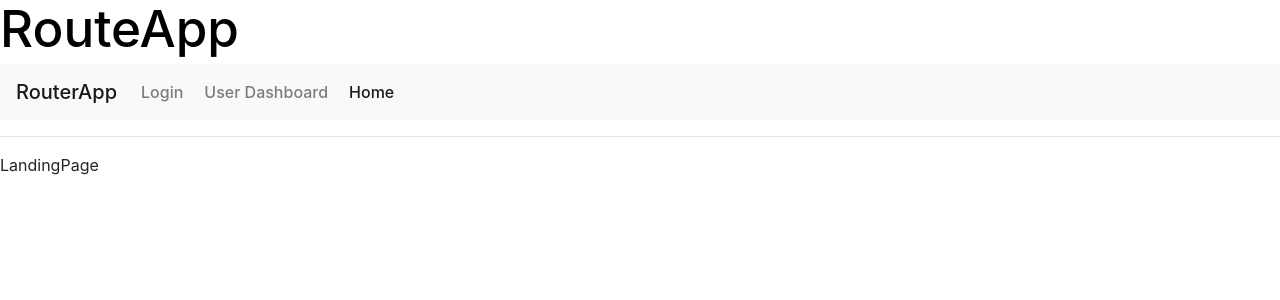
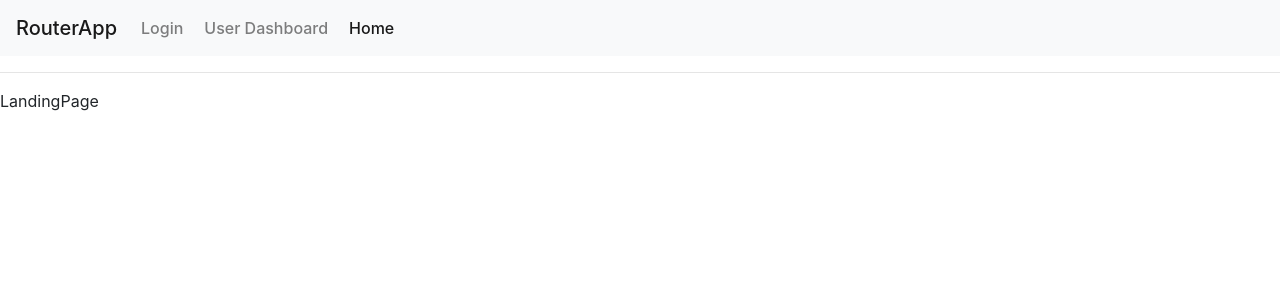
Before and after one commit to Doniben/basic-goit-sample, a React (Vite) app in the folder goit-event/: page / in a window 1280 px wide. Shown: the top 300 px of the page. Built offline with nearby package versions, Linux system fonts and the light colour scheme.

Commit message:
nested route for dynamic params

```diff
--- a/goit-event/src/5-Enrutamiento/RouteApp.jsx
+++ b/goit-event/src/5-Enrutamiento/RouteApp.jsx
@@ -1,5 +1,5 @@
 import React from "react";
-import { Routes, Route, Link } from 'react-router-dom'
+import { Routes, Route, Link, Router } from 'react-router-dom'
 import Error404 from "./pages/Error404";
 import LandingPage from "./pages/LandingPage";
 import UserDashboard from "./pages/UserDashboard";
@@ -9,12 +9,14 @@ import Navbar from "./components/Navbar";
 
 const RouteApp = () => {
   return <div>
-    <h1>RouteApp</h1>
     <Navbar />
     <hr />
     <Routes>
       <Route path="/" element={ <LandingPage /> }/>
       <Route path="login" element={ <LoginPage /> } />
+      <Route path="user/:role_code/:id">
+        <Route path="dashboard"  element={ <UserDashboard /> } />
+      </Route>
       <Route path="user-dashboard" element={ <UserDashboard /> }/>
       <Route path="user-dashboard" element={ <UserDashboard /> } />
       <Route path="/*" element={ <Error404 /> } />
```
